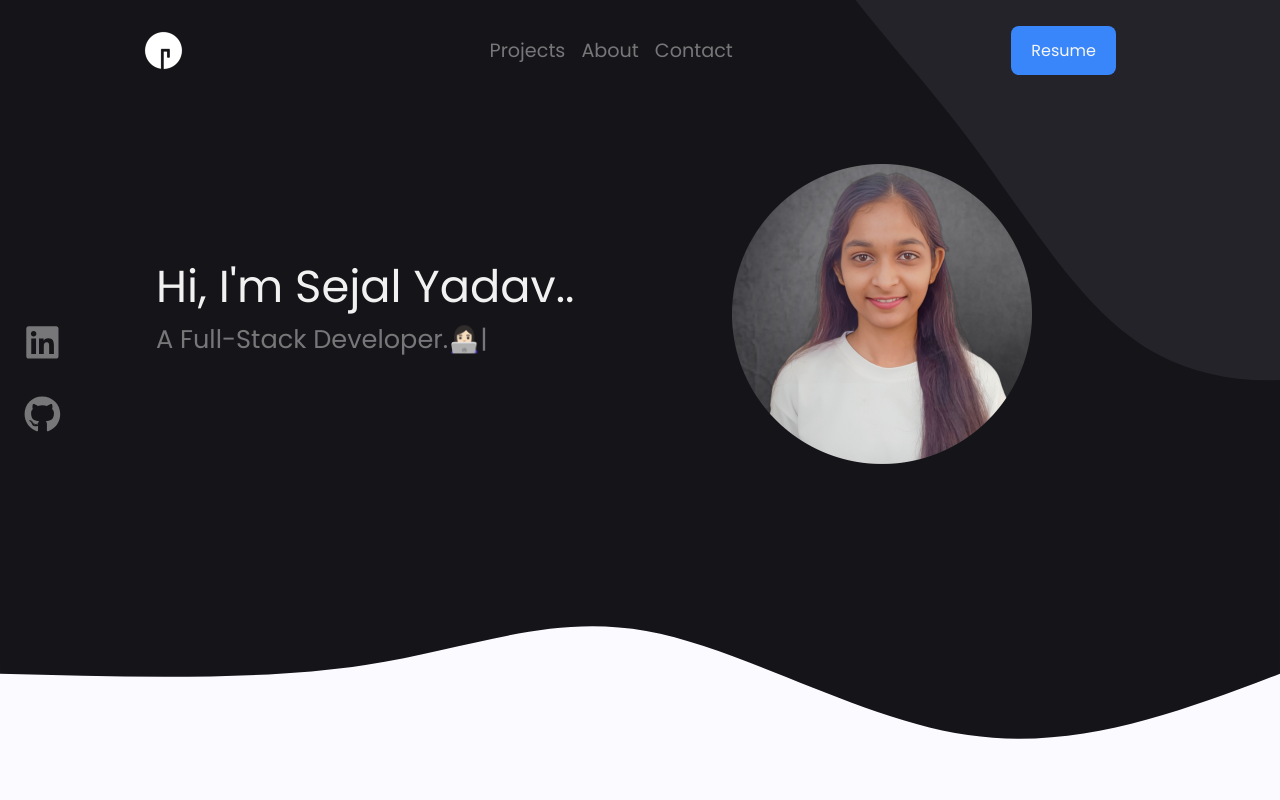
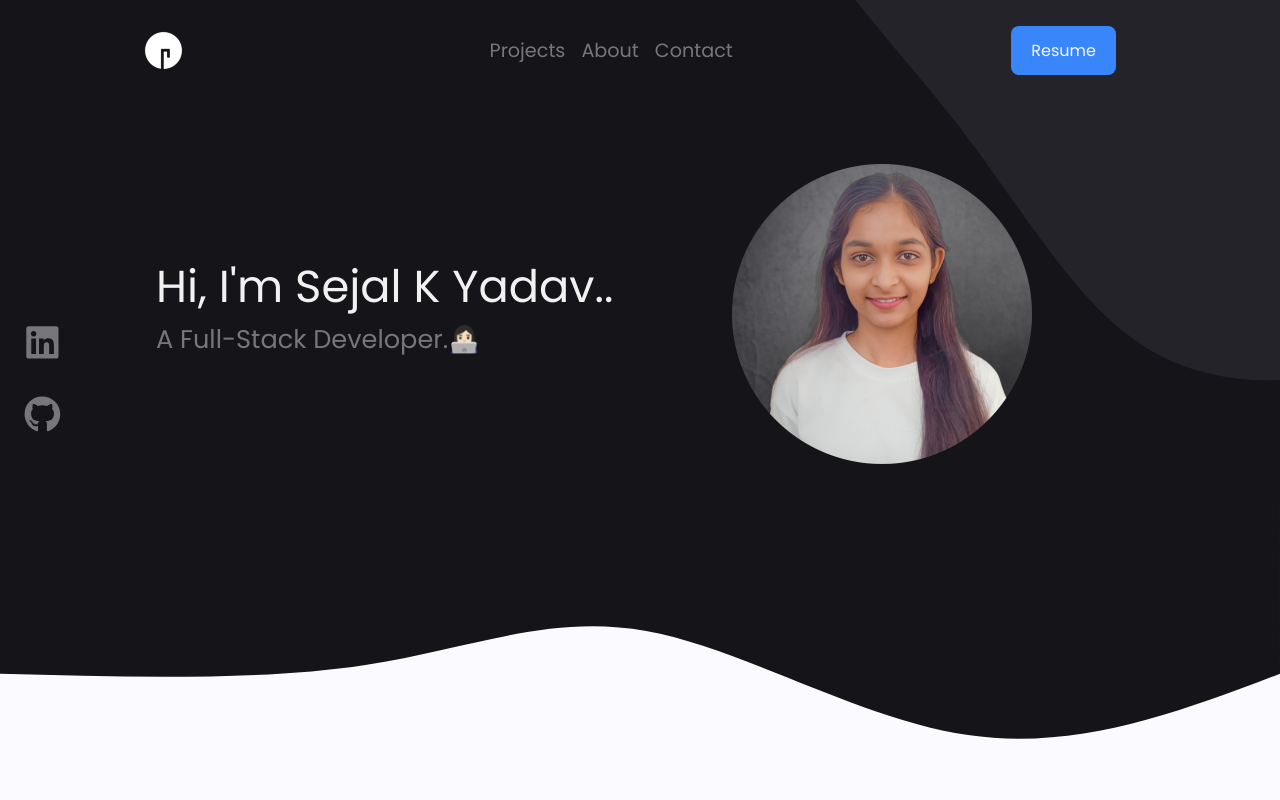
Before and after one commit to sejalkailashyadav/Portfolio, a React (Create React App) app: page / in a window 1280 px wide. Shown: the top 800 px of the page. Built offline with nearby package versions, Linux system fonts and the light colour scheme.

Commit message:
Update Hero.js

```diff
--- a/src/components/Hero/Hero.js
+++ b/src/components/Hero/Hero.js
@@ -33,7 +33,7 @@ function Hero() {
               <TypeAnimation
                 cursor={false}
                 sequence={[
-                  'Hi, I\'m Sejal Yadav.. ',
+                  'Hi, I\'m Sejal K Yadav.. ',
                   () => setShowSubtitle(true)
                 ]}
                 speed={{ type: "keyStrokeDelayInMs", value: 150 }}
```
